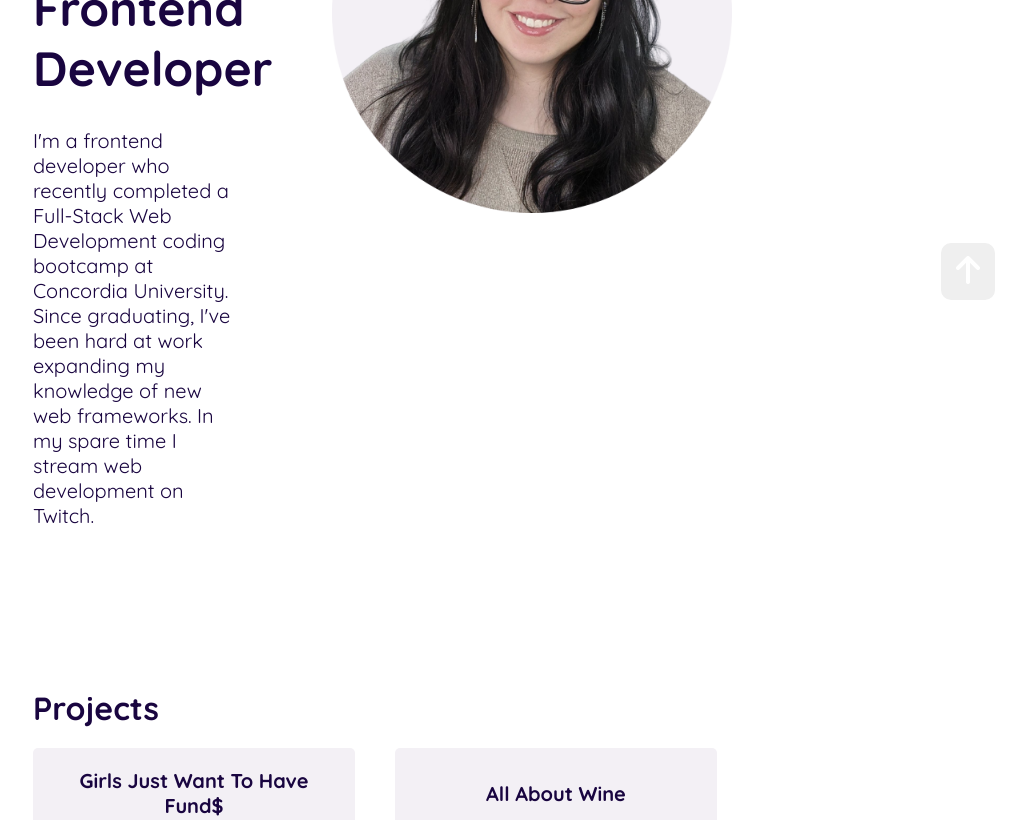
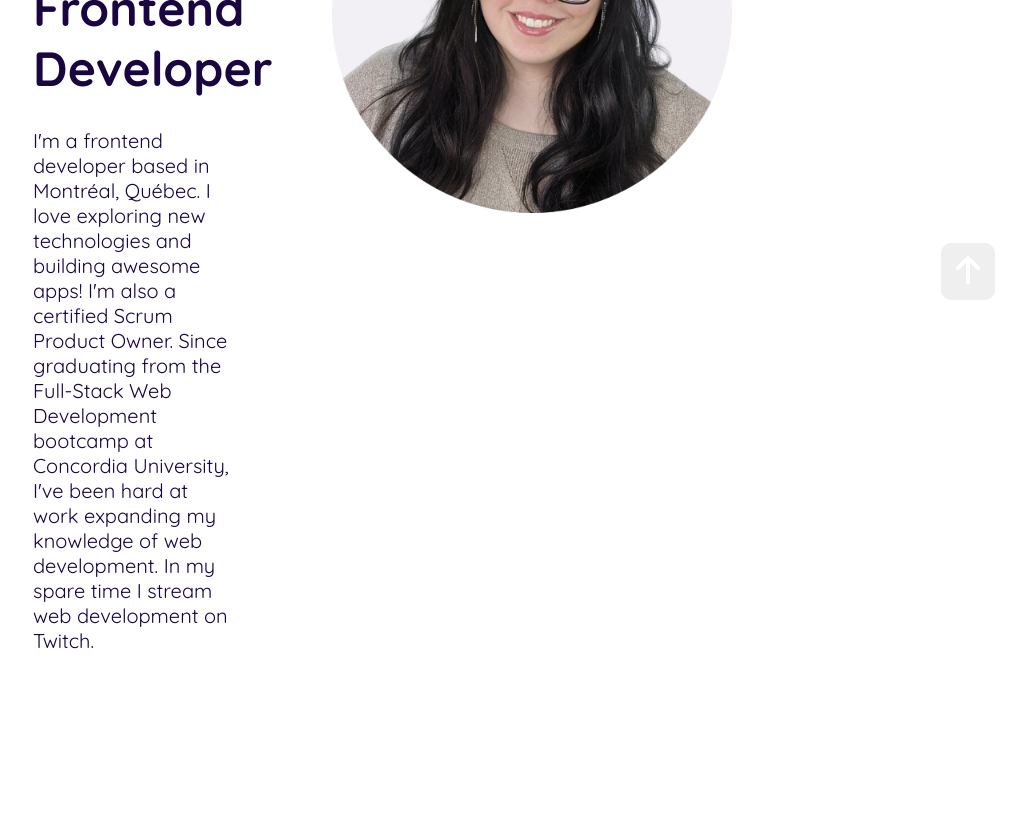
Before and after one commit to splashley/portfolio-v2, a Vue app: page / in a window 1280 px wide. Shown: the part 480-1300 px from the top of the page, without its empty margins (255-1280 px from the left). Built offline with nearby package versions, Linux system fonts and the light colour scheme.

Commit message:
updated about me

```diff
--- a/src/components/About.vue
+++ b/src/components/About.vue
@@ -7,9 +7,9 @@
       </div>
       <div>
         <p class="p-about">
-          I'm a frontend developer who recently completed a Full-Stack Web
-          Development coding bootcamp at Concordia University. Since graduating,
-          I've been hard at work expanding my knowledge of new web frameworks.
+          I'm a frontend developer based in Montréal, Québec. I love exploring new technologies and building awesome apps! I'm also a certified Scrum Product Owner.
+          Since graduating from the Full-Stack Web Development bootcamp at Concordia University,
+          I've been hard at work expanding my knowledge of web development.
           In my spare time I stream web development on
           <a
             href="https://www.twitch.com/splashley"
```
